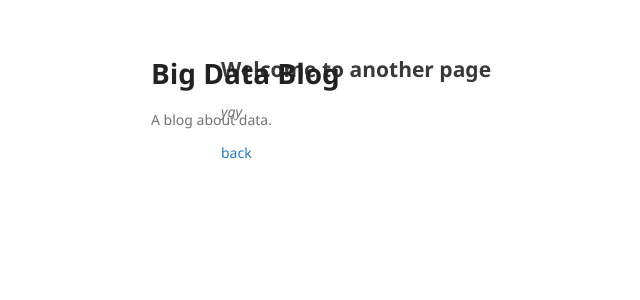
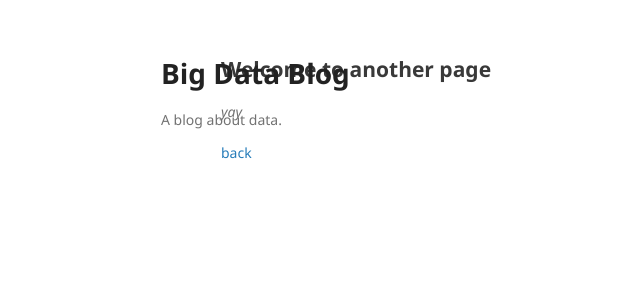
Before and after one commit to benquachtran/bigdatablog, a Jekyll site: the page built from another-page.md, in a window 1280 px wide. Shown: the top 300 px of the page, without its empty margins (49-689 px from the left). Built offline with Jekyll 4.4.1, drawn with Linux system fonts in a browser that asks for light colours; our own code applies the rules of GitHub Pages for plain Markdown files.

Commit message:
Update jekyll-theme-minimal.scss

```diff
--- a/_sass/jekyll-theme-minimal.scss
+++ b/_sass/jekyll-theme-minimal.scss
@@ -109,7 +109,6 @@ header {
   width:270px;
   float:left;
   position:fixed;
-  left:200px;
   -webkit-font-smoothing:subpixel-antialiased;
 }
 
```
